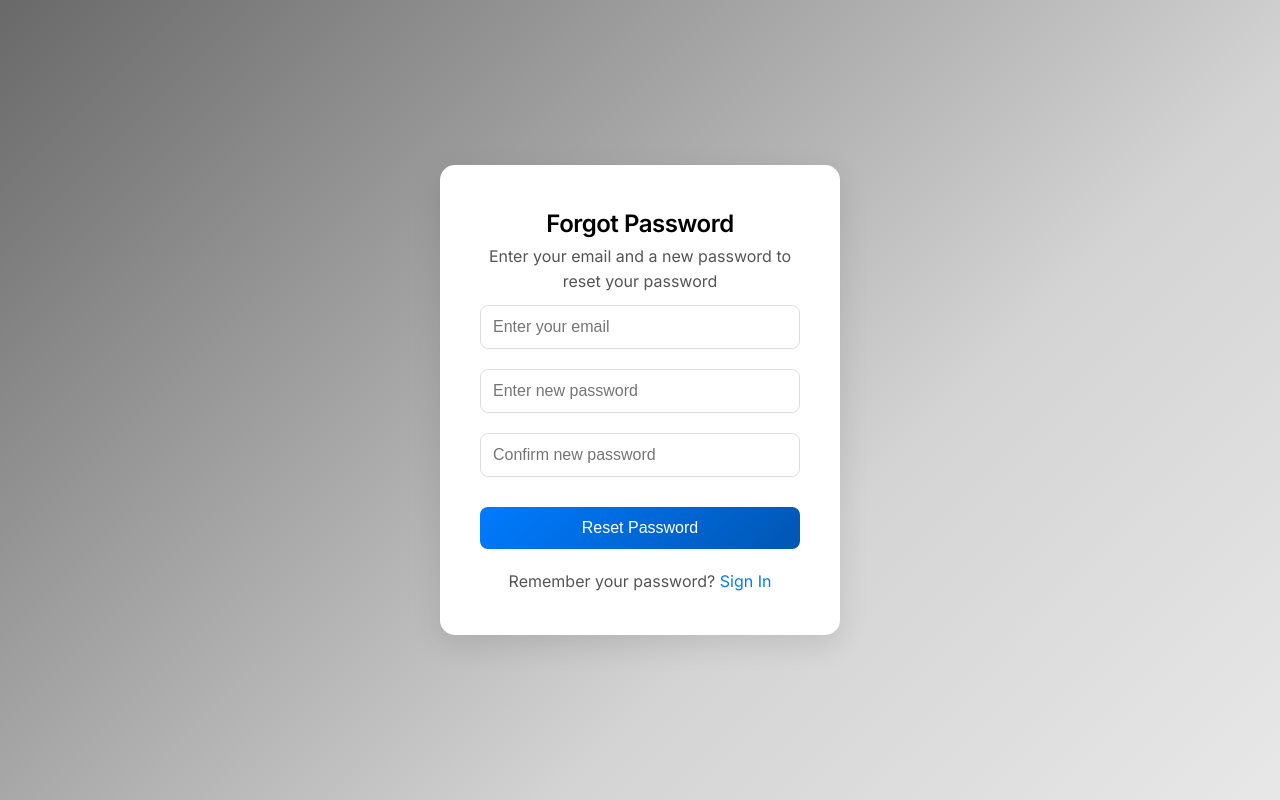
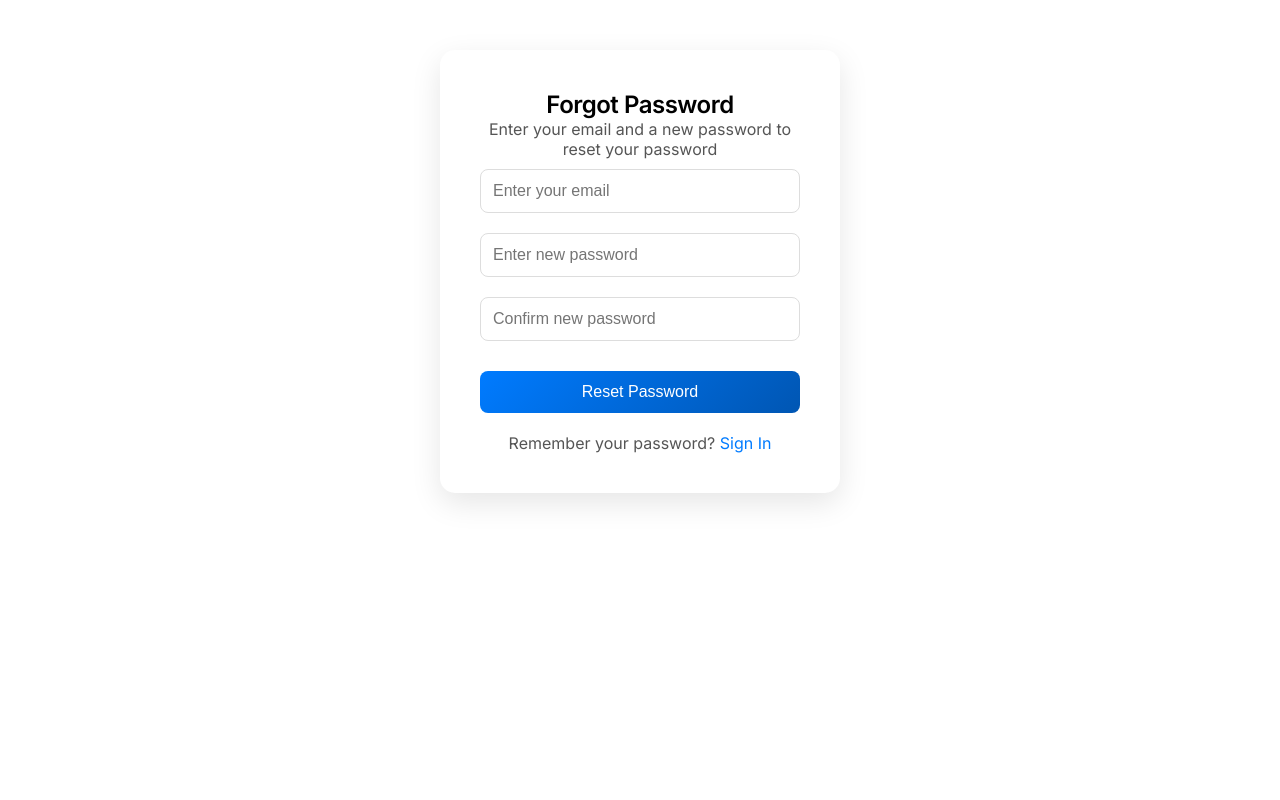
Before and after one commit to DrNeel11/Ezhealth, a React (Vite) app: page /forgot-password in a window 1280 px wide. Built offline with nearby package versions, Linux system fonts and the light colour scheme.

Commit message:
made changes to css files

```diff
--- a/src/components/Analysis.css
+++ b/src/components/Analysis.css
@@ -1,29 +1,3 @@
-body {
-  margin: 0;
-  padding: 0;
-  font-family: 'Inter', -apple-system, BlinkMacSystemFont, sans-serif;
-  background: linear-gradient(135deg, #000000, #2e2929bb, #5a5a5a, #d4d4d4, #ffffff);
-  background-size: 300% 300%;
-  animation: grayscaleBackground 10s infinite alternate ease-in-out;
-  transition: background 0.5s ease-in-out;
-  min-height: 100vh;
-  display: flex;
-  flex-direction: column;
-  align-items: center;
-  justify-content: center;
-}
-
-@keyframes grayscaleBackground {
-  0% {
-    background-position: 0% 50%;
-  }
-  50% {
-    background-position: 100% 50%;
-  }
-  100% {
-    background-position: 0% 50%;
-  }
-}
 
 
 
--- a/src/components/ForgotPassword.css
+++ b/src/components/ForgotPassword.css
@@ -1,34 +1,7 @@
 @import url('https://fonts.googleapis.com/css2?family=Inter:wght@300;400;500;600&display=swap');
 
 
-body {
-  margin: 0;
-  padding: 0;
-  font-family: 'Inter', -apple-system, BlinkMacSystemFont, 'Segoe UI', Roboto, Oxygen, Ubuntu, Cantarell, sans-serif;
-  line-height: 1.6;
-  font-weight: 400;
-  background: linear-gradient(135deg, #000000, #1e1e1e, #5a5a5a, #d4d4d4, #ffffff);
-  background-size: 300% 300%;
-  animation: grayscaleBackground 10s infinite alternate ease-in-out;
-  transition: background 0.5s ease-in-out;
-  min-height: 100vh;
-  display: flex;
-  flex-direction: column;
-  align-items: center;
-  justify-content: center;
-}
 
-@keyframes grayscaleBackground {
-  0% {
-    background-position: 0% 50%;
-  }
-  50% {
-    background-position: 100% 50%;
-  }
-  100% {
-    background-position: 0% 50%;
-  }
-}
 
 
 .forgot-password-container {
--- a/src/components/MedicalScans.css
+++ b/src/components/MedicalScans.css
@@ -2,32 +2,7 @@
 
 @import url('https://fonts.googleapis.com/css2?family=Inter:wght@300;400;500;600&display=swap');
 
-body {
-  margin: 0;
-  padding: 0;
-  font-family: 'Inter', -apple-system, BlinkMacSystemFont, sans-serif;
-  background: linear-gradient(135deg, #000000, #1e1e1e, #5a5a5a, #d4d4d4, #ffffff);
-  background-size: 300% 300%;
-  animation: grayscaleBackground 10s infinite alternate ease-in-out;
-  transition: background 0.5s ease-in-out;
-  min-height: 100vh;
-  display: flex;
-  flex-direction: column;
-  align-items: center;
-  justify-content: center;
-}
 
-@keyframes grayscaleBackground {
-  0% {
-    background-position: 0% 50%;
-  }
-  50% {
-    background-position: 100% 50%;
-  }
-  100% {
-    background-position: 0% 50%;
-  }
-}
 
 .medical-scans-container {
   padding: 2rem;
--- a/src/components/ScanDetails.css
+++ b/src/components/ScanDetails.css
@@ -1,29 +1,3 @@
-body {
-  margin: 0;
-  padding: 0;
-  font-family: 'Inter', -apple-system, BlinkMacSystemFont, sans-serif;
-  background: linear-gradient(135deg, #000000, #1e1e1e, #5a5a5a, #d4d4d4, #ffffff);
-  background-size: 300% 300%;
-  animation: grayscaleBackground 10s infinite alternate ease-in-out;
-  transition: background 0.5s ease-in-out;
-  min-height: 100vh;
-  display: flex;
-  flex-direction: column;
-  align-items: center;
-  justify-content: center;
-}
-
-@keyframes grayscaleBackground {
-  0% {
-    background-position: 0% 50%;
-  }
-  50% {
-    background-position: 100% 50%;
-  }
-  100% {
-    background-position: 0% 50%;
-  }
-}
 
 
 .scan-details-container {
--- a/src/components/SignIn.css
+++ b/src/components/SignIn.css
@@ -2,34 +2,6 @@
 @import url('https://fonts.googleapis.com/css2?family=Inter:wght@300;400;500;600&display=swap');
 
 
-body {
-  margin: 0;
-  padding: 0;
-  font-family: 'Inter', -apple-system, BlinkMacSystemFont, 'Segoe UI', Roboto, Oxygen, Ubuntu, Cantarell, sans-serif;
-  line-height: 1.6;
-  font-weight: 400;
-  background: linear-gradient(135deg, #000000, #1e1e1e, #5a5a5a, #d4d4d4, #ffffff);
-  background-size: 300% 300%;
-  animation: grayscaleBackground 10s infinite alternate ease-in-out;
-  transition: background 0.5s ease-in-out;
-  min-height: 100vh;
-  display: flex;
-  flex-direction: column;
-  align-items: center;
-  justify-content: center;
-}
-
-@keyframes grayscaleBackground {
-  0% {
-    background-position: 0% 50%;
-  }
-  50% {
-    background-position: 100% 50%;
-  }
-  100% {
-    background-position: 0% 50%;
-  }
-}
 
 .signin-container {
   max-width: 400px;
--- a/src/components/Signup.css
+++ b/src/components/Signup.css
@@ -1,34 +1,6 @@
 /* Signup.css */
 @import url('https://fonts.googleapis.com/css2?family=Inter:wght@300;400;500;600&display=swap');
 
-body {
-  margin: 0;
-  padding: 0;
-  font-family: 'Inter', -apple-system, BlinkMacSystemFont, 'Segoe UI', Roboto, Oxygen, Ubuntu, Cantarell, sans-serif;
-  line-height: 1.6;
-  font-weight: 400;
-  background: linear-gradient(135deg, #000000, #1e1e1e, #5a5a5a, #d4d4d4, #ffffff);
-  background-size: 300% 300%;
-  animation: grayscaleBackground 10s infinite alternate ease-in-out;
-  transition: background 0.5s ease-in-out;
-  min-height: 100vh;
-  display: flex;
-  flex-direction: column;
-  align-items: center;
-  justify-content: center;
-}
-
-@keyframes grayscaleBackground {
-  0% {
-    background-position: 0% 50%;
-  }
-  50% {
-    background-position: 100% 50%;
-  }
-  100% {
-    background-position: 0% 50%;
-  }
-}
 
 .signup-container {
   max-width: 400px;
--- a/src/components/UploadSpecimen.css
+++ b/src/components/UploadSpecimen.css
@@ -1,30 +1,4 @@
 
-body {
-  margin: 0;
-  padding: 0;
-  font-family: 'Inter', -apple-system, BlinkMacSystemFont, sans-serif;
-  background: linear-gradient(135deg, #000000, #1e1e1e, #5a5a5a, #d4d4d4, #ffffff);
-  background-size: 300% 300%;
-  animation: grayscaleBackground 10s infinite alternate ease-in-out;
-  transition: background 0.5s ease-in-out;
-  min-height: 100vh;
-  display: flex;
-  flex-direction: column;
-  align-items: center;
-  justify-content: center;
-}
-
-@keyframes grayscaleBackground {
-  0% {
-    background-position: 0% 50%;
-  }
-  50% {
-    background-position: 100% 50%;
-  }
-  100% {
-    background-position: 0% 50%;
-  }
-}
 
 
 .upload-specimen-container {
```
